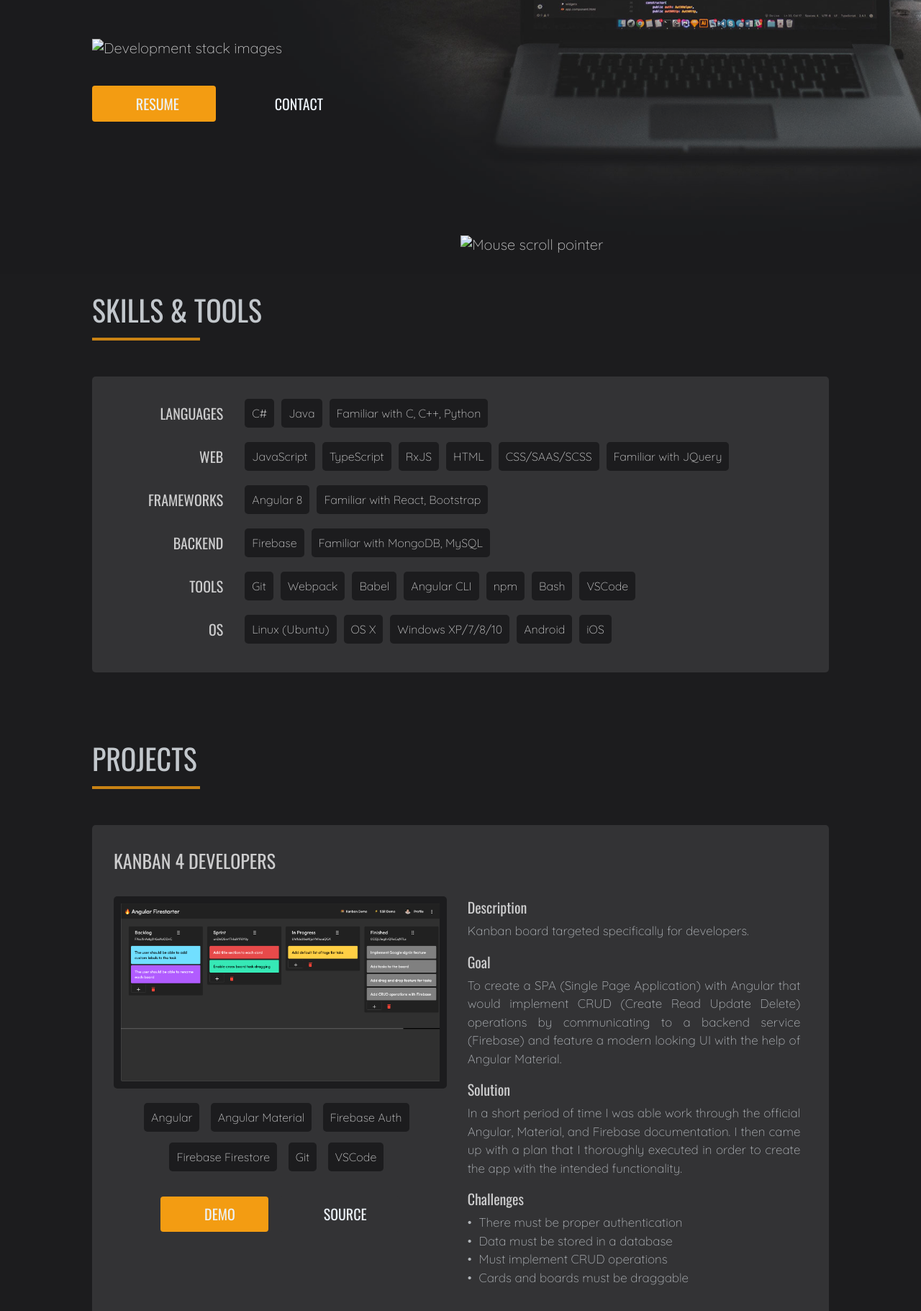
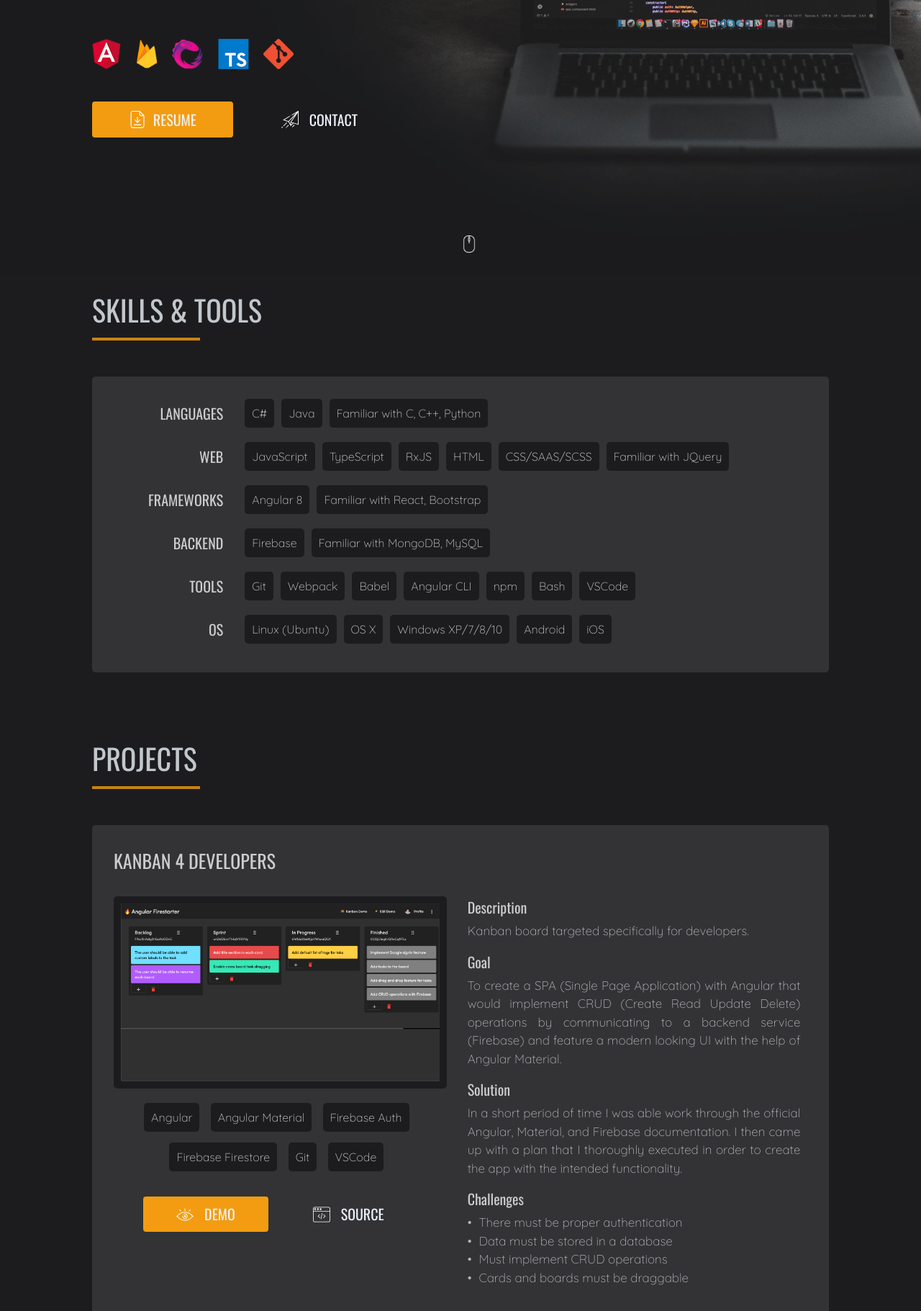
Before and after one commit to voynovinc/personal-website, a website: page index.html in a window 1280 px wide. Shown: the part 419-2240 px from the top of the page at 72% size. Drawn offline with nearby package versions, Linux system fonts and the light colour scheme; the site is published under a folder, as on GitHub Pages, so addresses that start at the root find nothing.

Commit message:
Fixed icon location paths

```diff
--- a/index.html
+++ b/index.html
@@ -5,7 +5,7 @@
         <meta name="viewport" content="width=device-width, initial-scale=1.0" />
         <meta http-equiv="X-UA-Compatible" content="ie=edge" />
         <link rel="stylesheet" href="style.css" />
-        <link rel='icon' href='/assets/favicon.ico?' type='image/x-icon'/ >
+        <link rel='icon' href='assets/favicon.ico?' type='image/x-icon'/ >
         <script src="app.js"></script>
         <title>Ivan Voynov • Software Dev</title>
     </head>
@@ -41,7 +41,7 @@
 
                 <img
                     class="header--skillset"
-                    src="/assets/tech-stack-icons.png"
+                    src="assets/tech-stack-icons.png"
                     alt="Development stack images"
                     title="Current skill set"
                 />
@@ -54,7 +54,7 @@
                     >
                         <img
                             class="icon download-icon"
-                            src="/assets/download-icon.svg"
+                            src="assets/download-icon.svg"
                             alt=""
                         />
                         RESUME</a
@@ -62,7 +62,7 @@
                     <a class="btn header--contact-btn" href="#contact"
                         ><img
                             class="icon contact-icon"
-                            src="/assets/message-icon.svg"
+                            src="assets/message-icon.svg"
                             alt=""
                         />CONTACT</a
                     >
@@ -70,7 +70,7 @@
 
                 <img
                     class="scroll-indicator"
-                    src="/assets/mouse-scroll.png"
+                    src="assets/mouse-scroll.png"
                     alt="Mouse scroll pointer"
                 />
             </div>
@@ -187,14 +187,14 @@
                         <a href="#" class="btn btn__demo"
                             ><img
                                 class="icon contact-icon"
-                                src="/assets/eye.svg"
+                                src="assets/eye.svg"
                                 alt=""
                             />DEMO</a
                         >
                         <a href="#" class="btn btn__source"
                             ><img
                                 class="icon contact-icon"
-                                src="/assets/code.svg"
+                                src="assets/code.svg"
                                 alt=""
                             />source</a
                         >
@@ -268,14 +268,14 @@
                         <a href="#" class="btn btn__demo"
                             ><img
                                 class="icon contact-icon"
-                                src="/assets/eye.svg"
+                                src="assets/eye.svg"
                                 alt=""
                             />preview trailer</a
                         >
                         <!-- <a href="#" class="btn btn__source"
                             ><img
                                 class="icon contact-icon"
-                                src="/assets/code.svg"
+                                src="assets/code.svg"
                                 alt=""
                             />source</a
                         > -->
@@ -340,7 +340,7 @@
             >
                 <img
                     class="icon download-icon"
-                    src="/assets/download-icon.svg"
+                    src="assets/download-icon.svg"
                     alt=""
                 />
                 RESUME</a
@@ -348,7 +348,7 @@
             <a class="btn header--contact-btn" href="#"
                 ><img
                     class="icon contact-icon"
-                    src="/assets/github.svg"
+                    src="assets/github.svg"
                     alt=""
                 />GITHUB</a
             >
```
Also changed, not shown: README.md, 1 other file.
